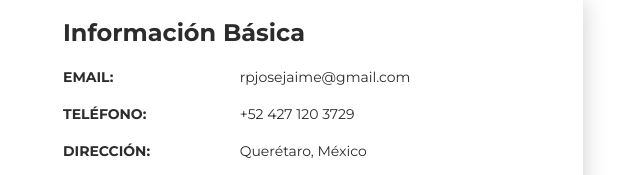
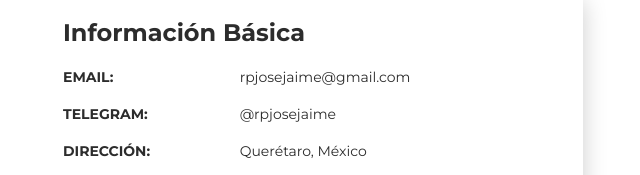
Before and after one commit to rpjosejaime/cv, a plain HTML site: page index.html in a window 1280 px wide. Shown: the part 624-799 px from the top of the page, 612-1252 px from the left. Drawn offline with Linux system fonts and the light colour scheme.

Commit message:
first commit

```diff
--- a/index.html
+++ b/index.html
@@ -75,8 +75,8 @@
               <div class="col-sm-8">rpjosejaime@gmail.com</div>
             </div>
             <div class="row mt-3">
-              <div class="col-sm-4"><strong class="text-uppercase">Teléfono:</strong></div>
-              <div class="col-sm-8">+52 427 120 3729</div>
+              <div class="col-sm-4"><strong class="text-uppercase">Telegram:</strong></div>
+              <div class="col-sm-8">@rpjosejaime</div>
             </div>
             <div class="row mt-3">
               <div class="col-sm-4"><strong class="text-uppercase">Dirección:</strong></div>
```
